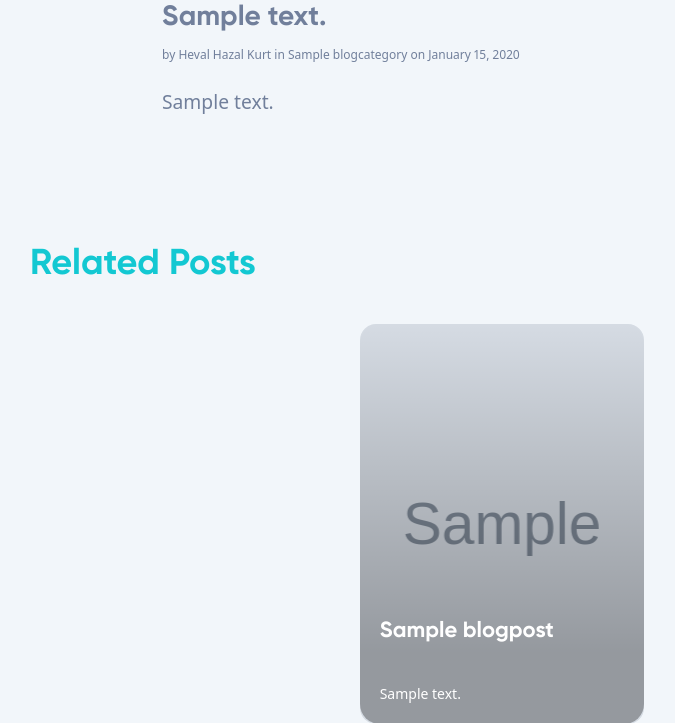
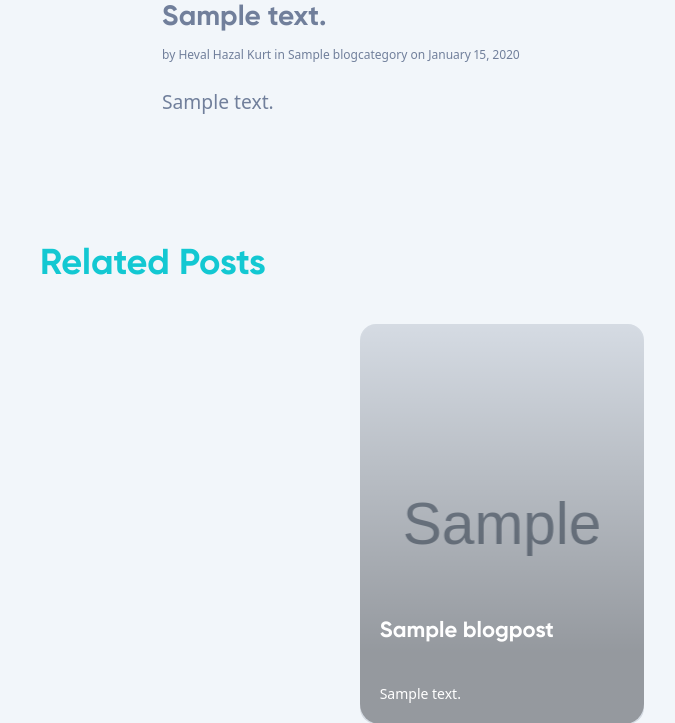
Before and after one commit to hevalhazalkurt/hhk_personal_website, a Django app: a page that uses hhk_web/blog/templates/blog/base.html in a window 1280 px wide. Shown: the part 623-1346 px from the top of the page, without its empty margins (138-813 px from the left). Run offline with Django 3.2, Linux system fonts and the light colour scheme; tables that the repository leaves empty hold one stand-in row (values such as "Sample post"); grey boxes marked "Sample" are stand-in pictures; some libraries are stand-ins or nearby versions.

Commit message:
Added new css class

```diff
--- a/hhk_web/hhk_web/static/css/main.css
+++ b/hhk_web/hhk_web/static/css/main.css
@@ -1128,3 +1128,8 @@
   color: var(--text-gray-light) !important;
   word-wrap: break-word;
 }
+
+.related-post-section__title {
+  margin-left: 20px;
+  padding-left: 10px;
+}
```
